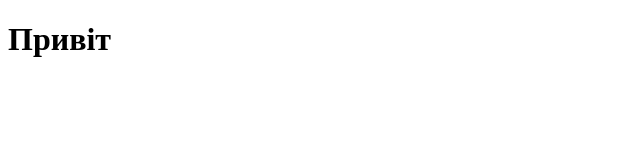
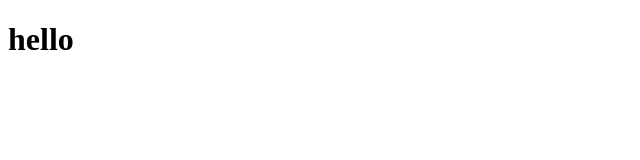
Before and after one commit to SvitLana1990/Tutorial, a plain HTML site: page index.html in a window 1280 px wide. Shown: the whole page, without its empty margins (0-640 px from the left). Drawn offline with Linux system fonts and the light colour scheme.

Commit message:
заголовок

```diff
--- a/index.html
+++ b/index.html
@@ -7,6 +7,6 @@
     <title>Document</title>
   </head>
   <body>
-    <h1>Привіт</h1>
+    <h1>hello</h1>
   </body>
 </html>
```
